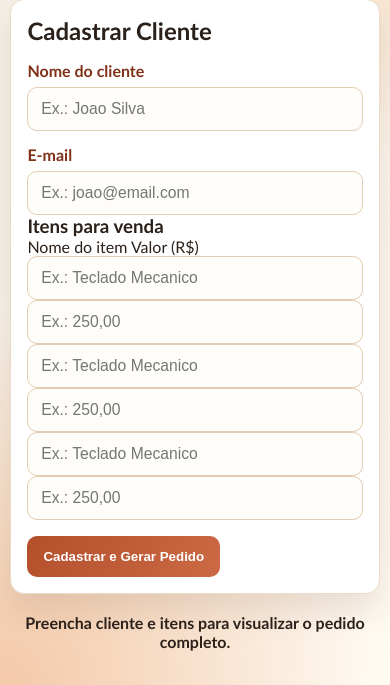
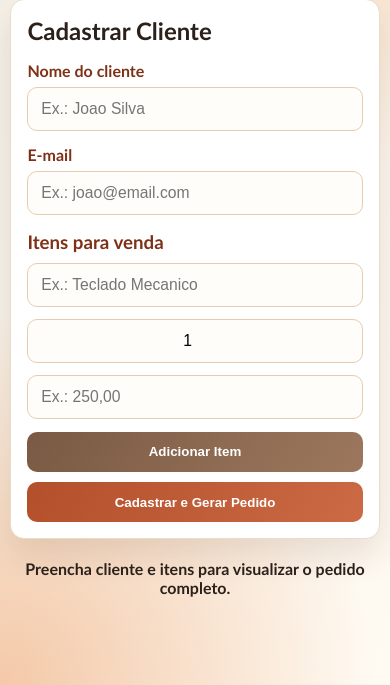
Before and after one commit to IsaacRamosMNZ/ProjetoIntegradoPHP, a PHP site: page / in a window 390 px wide. Shown: the part 159-844 px from the top of the page. Run offline with PHP 8.4, Linux system fonts and the light colour scheme.

Commit message:
Responsividade + QoL Update

```diff
--- a/projeto_loja/classes/Pedido.php
+++ b/projeto_loja/classes/Pedido.php
@@ -9,14 +9,14 @@ class Pedido
 {
     private int $numero;
     private Cliente $cliente;
-    /** @var Produto[] */
-    private array $produtos;
+    /** @var array<int, array{produto: Produto, quantidade: int}> */
+    private array $itens;
 
     public function __construct(int $numero, Cliente $cliente)
     {
         $this->setNumero($numero);
         $this->setCliente($cliente);
-        $this->produtos = [];
+        $this->itens = [];
     }
 
     public function getNumero(): int
@@ -39,23 +39,30 @@ class Pedido
         $this->cliente = $cliente;
     }
 
-    /** @return Produto[] */
-    public function getProdutos(): array
+    /** @return array<int, array{produto: Produto, quantidade: int}> */
+    public function getItens(): array
     {
-        return $this->produtos;
+        return $this->itens;
     }
 
-    public function adicionarProduto(Produto $produto): void
+    public function adicionarProduto(Produto $produto, int $quantidade = 1): void
     {
-        $this->produtos[] = $produto;
+        if ($quantidade < 1) {
+            throw new InvalidArgumentException('A quantidade deve ser maior que zero.');
+        }
+
+        $this->itens[] = [
+            'produto' => $produto,
+            'quantidade' => $quantidade,
+        ];
     }
 
     public function calcularTotal(): float
     {
         $total = 0.0;
 
-        foreach ($this->produtos as $produto) {
-            $total += $produto->getPreco();
+        foreach ($this->itens as $item) {
+            $total += $item['produto']->getPreco() * $item['quantidade'];
         }
 
         return $total;
@@ -65,10 +72,13 @@ class Pedido
     {
         $linhasProdutos = '';
 
-        foreach ($this->produtos as $produto) {
+        foreach ($this->itens as $item) {
+            $produto = $item['produto'];
+            $quantidade = $item['quantidade'];
             $nome = htmlspecialchars($produto->getNome(), ENT_QUOTES, 'UTF-8');
-            $preco = number_format($produto->getPreco(), 2, ',', '.');
-            $linhasProdutos .= "<li><span>{$nome}</span><strong>R$ {$preco}</strong></li>";
+            $precoUnitario = number_format($produto->getPreco(), 2, ',', '.');
+            $subtotal = number_format($produto->getPreco() * $quantidade, 2, ',', '.');
+            $linhasProdutos .= "<li><span>{$nome} x {$quantidade}<small>Unit.: R$ {$precoUnitario}</small></span><strong>R$ {$subtotal}</strong></li>";
         }
 
         if ($linhasProdutos === '') {
--- a/projeto_loja/index.php
+++ b/projeto_loja/index.php
@@ -10,27 +10,56 @@ $nomeCliente = '';
 $emailCliente = '';
 $mensagemErro = '';
 $pedido = null;
-$itensNomes = ['', '', ''];
-$itensPrecos = ['', '', ''];
+$bloquearEdicao = false;
 
-if ($_SERVER['REQUEST_METHOD'] === 'POST') {
+$itens = [
+    ['nome' => '', 'quantidade' => '1', 'preco' => ''],
+];
+
+if (($_SERVER['REQUEST_METHOD'] ?? 'GET') === 'POST') {
+    $acao = $_POST['acao'] ?? 'salvar';
     $nomeCliente = trim($_POST['nome'] ?? '');
     $emailCliente = trim($_POST['email'] ?? '');
-    $itensNomes = $_POST['item_nome'] ?? ['', '', ''];
-    $itensPrecos = $_POST['item_preco'] ?? ['', '', ''];
+    $itensNomes = $_POST['item_nome'] ?? [];
+    $itensQuantidades = $_POST['item_quantidade'] ?? [];
+    $itensPrecos = $_POST['item_preco'] ?? [];
+
+    $itens = [];
+    $totalLinhas = max(count($itensNomes), count($itensQuantidades), count($itensPrecos), 1);
+    for ($i = 0; $i < $totalLinhas; $i++) {
+        $itens[] = [
+            'nome' => trim((string) ($itensNomes[$i] ?? '')),
+            'quantidade' => trim((string) ($itensQuantidades[$i] ?? '1')),
+            'preco' => trim((string) ($itensPrecos[$i] ?? '')),
+        ];
+    }
+
+    if ($acao === 'editar') {
+        $bloquearEdicao = false;
+    } else {
+        $bloquearEdicao = true;
+    }
+
     $produtosParaPedido = [];
 
-    $limite = max(count($itensNomes), count($itensPrecos));
-    for ($i = 0; $i < $limite; $i++) {
-        $nomeItem = trim((string) ($itensNomes[$i] ?? ''));
-        $precoInformado = trim((string) ($itensPrecos[$i] ?? ''));
+    if ($acao !== 'editar') {
+        foreach ($itens as $item) {
+            $nomeItem = $item['nome'];
+            $quantidadeInformada = $item['quantidade'];
+            $precoInformado = $item['preco'];
 
             if ($nomeItem === '' && $precoInformado === '') {
                 continue;
             }
 
-        if ($nomeItem === '' || $precoInformado === '') {
-            $mensagemErro = 'Preencha nome e valor em todos os itens informados.';
+            if ($nomeItem === '' || $precoInformado === '' || $quantidadeInformada === '') {
+                $mensagemErro = 'Preencha nome, quantidade e valor em todos os itens informados.';
+                break;
+            }
+
+            $quantidade = (int) $quantidadeInformada;
+            if ((string) $quantidade !== $quantidadeInformada || $quantidade < 1) {
+                $mensagemErro = 'A quantidade deve ser um numero inteiro maior que zero.';
                 break;
             }
 
@@ -48,6 +77,7 @@ if ($_SERVER['REQUEST_METHOD'] === 'POST') {
 
             $produtosParaPedido[] = [
                 'nome' => $nomeItem,
+                'quantidade' => $quantidade,
                 'preco' => $preco,
             ];
         }
@@ -58,16 +88,23 @@ if ($_SERVER['REQUEST_METHOD'] === 'POST') {
             $mensagemErro = 'Informe um e-mail valido.';
         } elseif (count($produtosParaPedido) === 0) {
             $mensagemErro = 'Cadastre pelo menos um item para gerar o pedido.';
+        }
+
+        if ($mensagemErro !== '') {
+            $bloquearEdicao = false;
         } else {
             $cliente = new Cliente(1, $nomeCliente, $emailCliente);
 
             $pedido = new Pedido(1001, $cliente);
             foreach ($produtosParaPedido as $indice => $item) {
                 $produto = new Produto($indice + 1, $item['nome'], $item['preco']);
-            $pedido->adicionarProduto($produto);
+                $pedido->adicionarProduto($produto, $item['quantidade']);
             }
         }
     }
+}
+
+$camposDesabilitados = $bloquearEdicao ? 'disabled' : '';
 ?>
 <!DOCTYPE html>
 <html lang="pt-BR">
@@ -89,45 +126,74 @@ if ($_SERVER['REQUEST_METHOD'] === 'POST') {
 
         <section class="card form-card">
             <h2>Cadastrar Cliente</h2>
-            <form method="post" action="">
+            <form method="post" action="" id="form-pedido">
                 <div class="form-grid">
                     <label class="campo">
                         <span>Nome do cliente</span>
                         <input type="text" name="nome"
                             value="<?php echo htmlspecialchars($nomeCliente, ENT_QUOTES, 'UTF-8'); ?>"
-                            placeholder="Ex.: Joao Silva" required>
+                            placeholder="Ex.: Joao Silva" <?php echo $camposDesabilitados; ?> required>
                     </label>
 
                     <label class="campo">
                         <span>E-mail</span>
                         <input type="email" name="email"
                             value="<?php echo htmlspecialchars($emailCliente, ENT_QUOTES, 'UTF-8'); ?>"
-                            placeholder="Ex.: joao@email.com" required>
+                            placeholder="Ex.: joao@email.com" <?php echo $camposDesabilitados; ?> required>
                     </label>
                 </div>
 
                 <h3 class="subsecao">Itens para venda</h3>
                 <div class="itens-grid itens-grid-cabecalho">
                     <span>Nome do item</span>
+                    <span>Quantidade</span>
                     <span>Valor (R$)</span>
                 </div>
 
-                <?php for ($i = 0; $i < 3; $i++): ?>
-                    <div class="itens-grid">
+                <div id="itens-wrapper">
+                    <?php foreach ($itens as $item): ?>
+                        <div class="itens-grid item-linha">
                             <label class="campo">
                                 <input type="text" name="item_nome[]"
-                                value="<?php echo htmlspecialchars(trim((string) ($itensNomes[$i] ?? '')), ENT_QUOTES, 'UTF-8'); ?>"
-                                placeholder="Ex.: Teclado Mecanico">
+                                    value="<?php echo htmlspecialchars($item['nome'], ENT_QUOTES, 'UTF-8'); ?>"
+                                    placeholder="Ex.: Teclado Mecanico" <?php echo $camposDesabilitados; ?>>
+                            </label>
+                            <label class="campo campo-quantidade">
+                                <input type="number" name="item_quantidade[]"
+                                    value="<?php echo htmlspecialchars($item['quantidade'], ENT_QUOTES, 'UTF-8'); ?>"
+                                    min="1" step="1" placeholder="1" <?php echo $camposDesabilitados; ?>>
                             </label>
                             <label class="campo">
                                 <input type="text" name="item_preco[]"
-                                value="<?php echo htmlspecialchars(trim((string) ($itensPrecos[$i] ?? '')), ENT_QUOTES, 'UTF-8'); ?>"
-                                placeholder="Ex.: 250,00">
+                                    value="<?php echo htmlspecialchars($item['preco'], ENT_QUOTES, 'UTF-8'); ?>"
+                                    placeholder="Ex.: 250,00" <?php echo $camposDesabilitados; ?>>
                             </label>
                         </div>
-                <?php endfor; ?>
+                    <?php endforeach; ?>
+                </div>
 
-                <button class="botao" type="submit">Cadastrar e Gerar Pedido</button>
+                <div class="acoes-form">
+                    <button class="botao botao-secundario" type="button" id="btn-adicionar-item" <?php echo $camposDesabilitados; ?>>Adicionar Item</button>
+                    <?php if ($bloquearEdicao): ?>
+                        <button class="botao" type="submit" name="acao" value="editar">Editar</button>
+                    <?php else: ?>
+                        <button class="botao" type="submit" name="acao" value="salvar">Cadastrar e Gerar Pedido</button>
+                    <?php endif; ?>
+                </div>
+
+                <template id="template-item">
+                    <div class="itens-grid item-linha">
+                        <label class="campo">
+                            <input type="text" name="item_nome[]" placeholder="Ex.: Teclado Mecanico">
+                        </label>
+                        <label class="campo campo-quantidade">
+                            <input type="number" name="item_quantidade[]" min="1" step="1" value="1" placeholder="1">
+                        </label>
+                        <label class="campo">
+                            <input type="text" name="item_preco[]" placeholder="Ex.: 250,00">
+                        </label>
+                    </div>
+                </template>
             </form>
 
             <?php if ($mensagemErro !== ''): ?>
@@ -143,4 +209,21 @@ if ($_SERVER['REQUEST_METHOD'] === 'POST') {
     </main>
 </body>
 
+<script>
+    (function () {
+        const botaoAdicionar = document.getElementById('btn-adicionar-item');
+        const itensWrapper = document.getElementById('itens-wrapper');
+        const templateItem = document.getElementById('template-item');
+
+        if (!botaoAdicionar || !itensWrapper || !templateItem || botaoAdicionar.disabled) {
+            return;
+        }
+
+        botaoAdicionar.addEventListener('click', function () {
+            const clone = templateItem.content.cloneNode(true);
+            itensWrapper.appendChild(clone);
+        });
+    })();
+</script>
+
 </html>
--- a/projeto_loja/style.css
+++ b/projeto_loja/style.css
@@ -104,8 +104,38 @@ h1 {
     border-color: #dda67d;
 }
 
+.subsecao {
+    margin-top: 1rem;
+    margin-bottom: 0.6rem;
+    color: var(--cor-destaque-escura);
+}
+
+.itens-grid {
+    display: grid;
+    grid-template-columns: 2fr 1fr 1fr;
+    gap: 0.75rem;
+    margin-bottom: 0.75rem;
+}
+
+.itens-grid-cabecalho {
+    margin-bottom: 0.45rem;
+    font-size: 0.9rem;
+    font-weight: 700;
+    color: #83503f;
+}
+
+.campo-quantidade input {
+    text-align: center;
+}
+
+.acoes-form {
+    margin-top: 0.8rem;
+    display: flex;
+    flex-wrap: wrap;
+    gap: 0.6rem;
+}
+
 .botao {
-    margin-top: 1rem;
     border: 0;
     border-radius: 10px;
     background: linear-gradient(120deg, var(--cor-destaque) 0%, #cb6a44 100%);
@@ -117,6 +147,15 @@ h1 {
 
 .botao:hover {
     filter: brightness(0.96);
+}
+
+.botao:disabled {
+    opacity: 0.55;
+    cursor: not-allowed;
+}
+
+.botao-secundario {
+    background: linear-gradient(120deg, #7a5a44 0%, #9c775d 100%);
 }
 
 .erro {
@@ -154,6 +193,16 @@ h1 {
     border-radius: 10px;
     background-color: #fff7ec;
     border: 1px solid #f6dfc4;
+}
+
+.lista-produtos li span {
+    display: grid;
+    gap: 0.2rem;
+}
+
+.lista-produtos li small {
+    font-size: 0.84rem;
+    opacity: 0.8;
 }
 
 .total {
@@ -210,4 +259,17 @@ h1 {
     .form-grid {
         grid-template-columns: 1fr;
     }
+
+    .itens-grid {
+        grid-template-columns: 1fr;
+        margin-bottom: 0.55rem;
+    }
+
+    .acoes-form .botao {
+        width: 100%;
+    }
+
+    .itens-grid-cabecalho {
+        display: none;
+    }
 }
```
Lines whose indentation alone changed are shown as unchanged.
